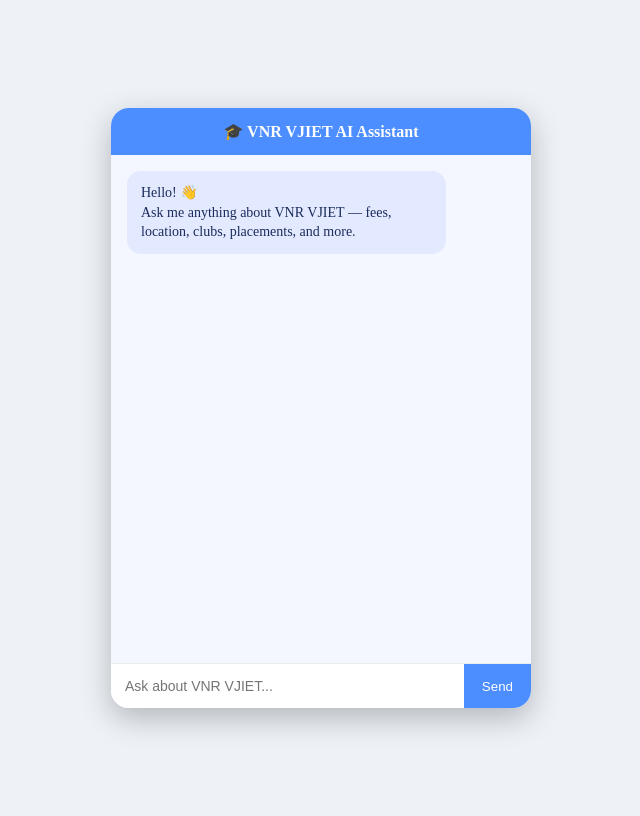
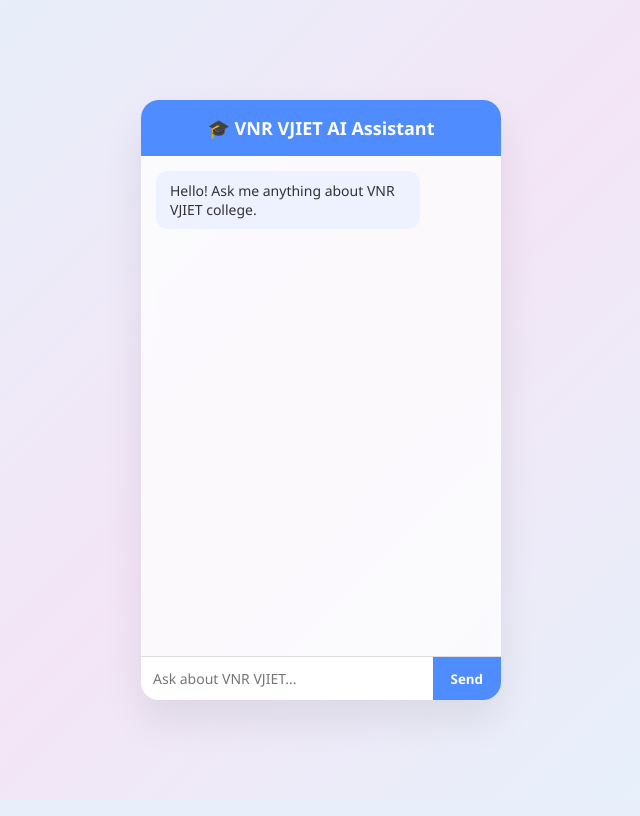
Before and after one commit to Kadarla-Abhiram/college-ai-chatbot, a Flask app: page / in a window 1280 px wide. Shown: the whole page, without its empty margins (319-959 px from the left). After the commit the page ends 729 px from the top, so only its background shows below. Run offline with Flask 3, Linux system fonts and the light colour scheme.

Commit message:
new modern chat UI

```diff
--- a/templates/index.html
+++ b/templates/index.html
@@ -1,101 +1,104 @@
 <!DOCTYPE html>
 <html lang="en">
 <head>
-<meta charset="UTF-8">
-<meta name="viewport" content="width=device-width, initial-scale=1.0">
+<meta charset="UTF-8" />
+<meta name="viewport" content="width=device-width, initial-scale=1.0"/>
 <title>VNR VJIET AI Assistant</title>
 
 <style>
+* {
+    margin: 0;
+    padding: 0;
+    box-sizing: border-box;
+    font-family: "Segoe UI", sans-serif;
+}
+
+/* 🌈 Soft pastel light background */
 body {
     height: 100vh;
     display: flex;
     justify-content: center;
     align-items: center;
-    background: #eef2f7;   /* soft light grey-blue */
+    background: linear-gradient(135deg, #e3f2fd, #f3e5f5, #e1f5fe);
 }
 
 /* Chat container */
 .chat-container {
-    width: 420px;
+    width: 360px;
     height: 600px;
-    background: #f4f7ff;
+    background: rgba(255, 255, 255, 0.75);
     border-radius: 18px;
-    box-shadow: 0 10px 30px rgba(0,0,0,0.25);
     display: flex;
     flex-direction: column;
     overflow: hidden;
+
+    /* ✨ glass effect */
+    backdrop-filter: blur(6px);
+    box-shadow: 0 20px 40px rgba(0, 0, 0, 0.08);
 }
 
 /* Header */
-.header {
-    background: #4c8dff;
+.chat-header {
+    background: #4f8cff;
     color: white;
-    padding: 14px;
+    padding: 16px;
+    font-weight: bold;
     text-align: center;
-    font-weight: 600;
-    font-size: 16px;
+    font-size: 18px;
 }
 
 /* Messages area */
-#chat-box {
+.chat-box {
     flex: 1;
-    padding: 16px;
+    padding: 15px;
     overflow-y: auto;
     display: flex;
     flex-direction: column;
     gap: 10px;
 }
 
-/* Message bubbles */
-.message {
-    max-width: 75%;
-    padding: 12px 14px;
-    border-radius: 14px;
+/* Bot message */
+.bot-message {
+    background: #eef2ff;
+    padding: 10px 14px;
+    border-radius: 12px;
+    max-width: 80%;
     font-size: 14px;
-    line-height: 1.4;
-    word-wrap: break-word;
-}
-
-/* Bot message */
-.bot {
-    background: #e3eaff;
-    color: #1a2b5c;
-    align-self: flex-start;
+    color: #333;
 }
 
 /* User message */
-.user {
-    background: #4c8dff;
+.user-message {
+    background: #4f8cff;
     color: white;
+    padding: 10px 14px;
+    border-radius: 12px;
+    max-width: 80%;
     align-self: flex-end;
-}
-
-/* Input bar */
-.input-area {
-    display: flex;
-    border-top: 1px solid rgba(0,0,0,0.08);
-    background: #ffffff;
-}
-
-.input-area input {
-    flex: 1;
-    padding: 14px;
-    border: none;
-    outline: none;
     font-size: 14px;
 }
 
-.input-area button {
-    padding: 0 18px;
-    background: #4c8dff;
-    border: none;
-    color: white;
-    cursor: pointer;
-    font-weight: 500;
+/* Input area */
+.chat-input {
+    display: flex;
+    border-top: 1px solid #ddd;
 }
 
-.input-area button:hover {
-    background: #3a6fe0;
+.chat-input input {
+    flex: 1;
+    border: none;
+    padding: 12px;
+    font-size: 14px;
+    outline: none;
+}
+
+.chat-input button {
+    background: #4f8cff;
+    color: white;
+    border: none;
+    padding: 0 18px;
+    cursor: pointer;
+    font-weight: bold;
 }
 </style>
 </head>
@@ -103,17 +106,16 @@ body {
 <body>
 
 <div class="chat-container">
-    <div class="header">🎓 VNR VJIET AI Assistant</div>
+    <div class="chat-header">🎓 VNR VJIET AI Assistant</div>
 
-    <div id="chat-box">
-        <div class="message bot">
-            Hello! 👋<br>
-            Ask me anything about VNR VJIET — fees, location, clubs, placements, and more.
+    <div id="chat-box" class="chat-box">
+        <div class="bot-message">
+            Hello! Ask me anything about VNR VJIET college.
         </div>
     </div>
 
-    <div class="input-area">
-        <input type="text" id="user-input" placeholder="Ask about VNR VJIET...">
+    <div class="chat-input">
+        <input id="user-input" type="text" placeholder="Ask about VNR VJIET..." />
         <button onclick="sendMessage()">Send</button>
     </div>
 </div>
@@ -126,14 +128,14 @@ async function sendMessage() {
 
     const chatBox = document.getElementById("chat-box");
 
-    // Show user message
-    const userMsg = document.createElement("div");
-    userMsg.className = "message user";
-    userMsg.textContent = message;
-    chatBox.appendChild(userMsg);
+    // show user message
+    const userDiv = document.createElement("div");
+    userDiv.className = "user-message";
+    userDiv.textContent = message;
+    chatBox.appendChild(userDiv);
 
+    input.value = "";
     chatBox.scrollTop = chatBox.scrollHeight;
-    input.value = "";
 
     try {
         const response = await fetch("/chat", {
@@ -144,22 +146,22 @@ async function sendMessage() {
 
         const data = await response.json();
 
-        const botMsg = document.createElement("div");
-        botMsg.className = "message bot";
-        botMsg.textContent = data.reply;
-        chatBox.appendChild(botMsg);
+        const botDiv = document.createElement("div");
+        botDiv.className = "bot-message";
+        botDiv.textContent = data.reply;
+        chatBox.appendChild(botDiv);
 
         chatBox.scrollTop = chatBox.scrollHeight;
 
     } catch (error) {
-        const errMsg = document.createElement("div");
-        errMsg.className = "message bot";
-        errMsg.textContent = "⚠️ Error connecting to server.";
-        chatBox.appendChild(errMsg);
+        const errDiv = document.createElement("div");
+        errDiv.className = "bot-message";
+        errDiv.textContent = "Error connecting to server.";
+        chatBox.appendChild(errDiv);
     }
 }
 
-// Enter key support
+/* enter key support */
 document.getElementById("user-input")
 .addEventListener("keypress", function(e) {
     if (e.key === "Enter") sendMessage();
```
